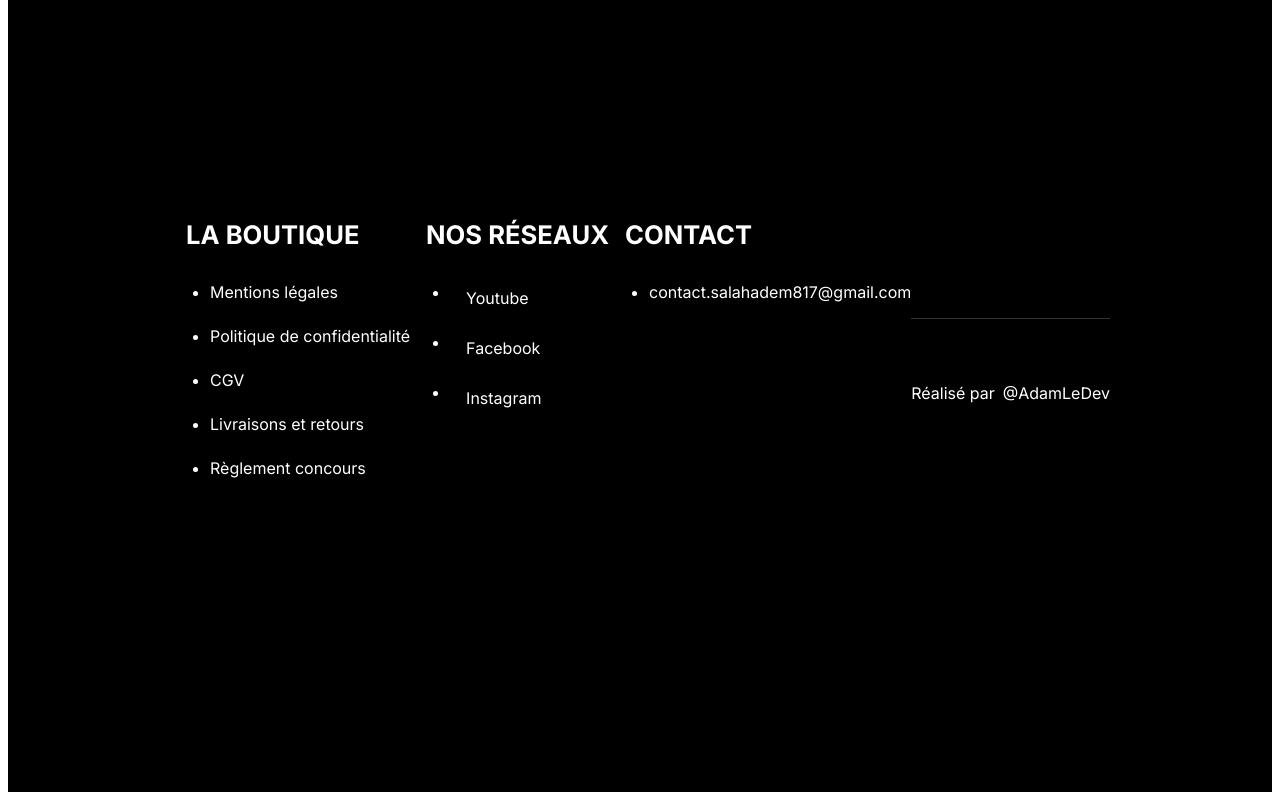
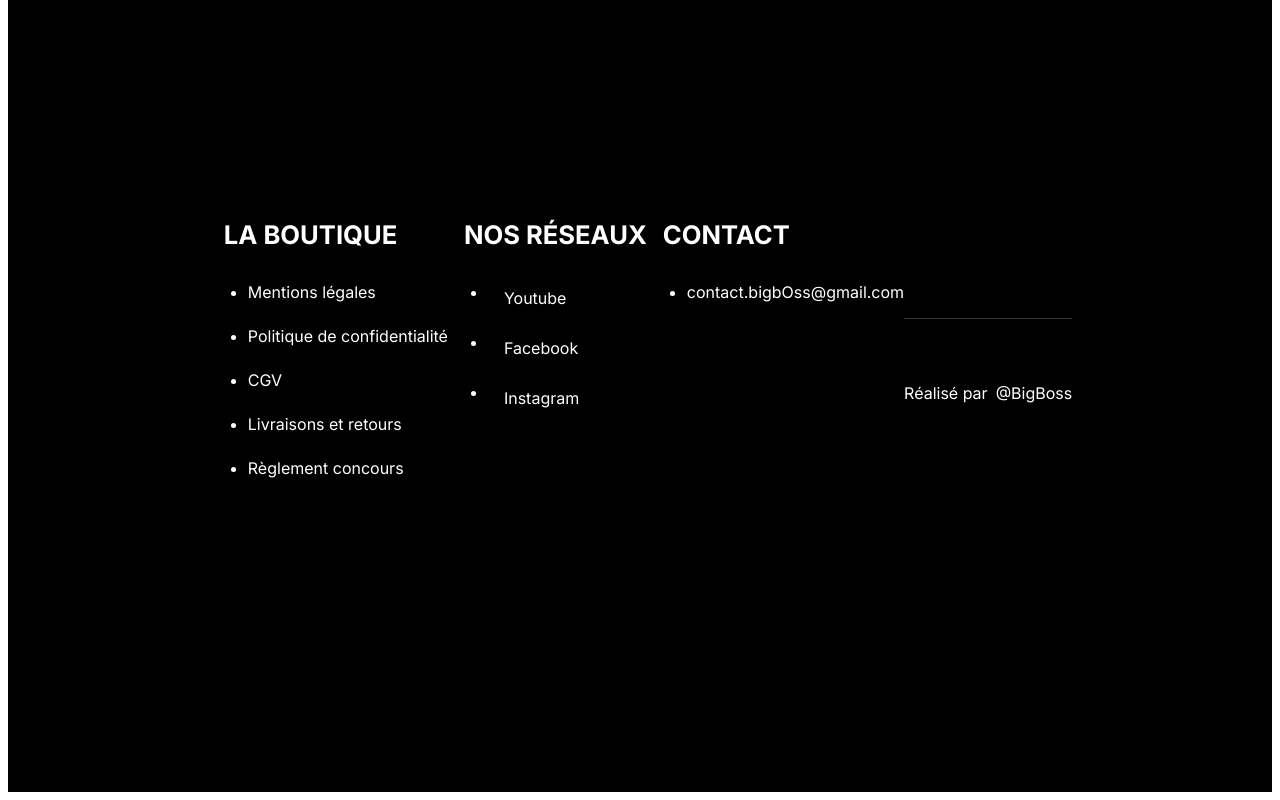
Before and after one commit to TypeScriptLegacyProject/Legacy-Project-, a Next.js app in the folder Client/my-app/: page /register in a window 1280 px wide. Shown: the part 1073-1873 px from the top of the page. Built offline with nearby package versions, Linux system fonts and the light colour scheme.

Commit message:
homepage/edit profile serveur

```diff
--- a/Client/my-app/app/components/footer/page.tsx
+++ b/Client/my-app/app/components/footer/page.tsx
@@ -87,7 +87,7 @@ function Footer() {
                       href="mailto:contact.laboiserie@gmail.com"
                       className="footer__nav-link"
                     >
-                      contact.salahadem817@gmail.com
+                      contact.bigbOss@gmail.com
                     </a>
                   </li>
                 </ul>
@@ -98,7 +98,7 @@ function Footer() {
             <p>
               Réalisé par{" "}
               <a href="https://twitter.com/silvereledev" target="_blank">
-                @AdamLeDev
+                @BigBoss
               </a>
             </p>
           </div>
--- a/Client/my-app/app/register/page.tsx
+++ b/Client/my-app/app/register/page.tsx
@@ -79,7 +79,7 @@ export default function SignUp() {
                 className="input-field dropdown-field"
               >
                 <option value="seller">Seller</option>
-                <option value="buyer">Buyer</option>
+                <option value="user">Buyer</option>
               </select>
             </div>
             <button
```
